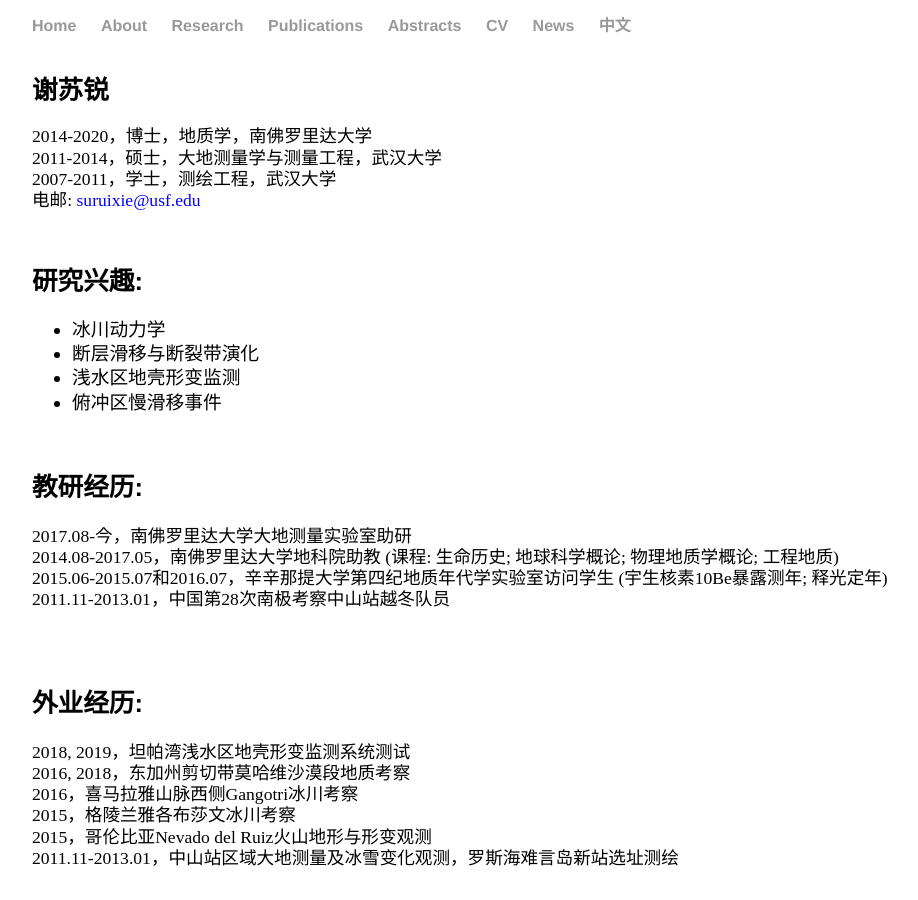
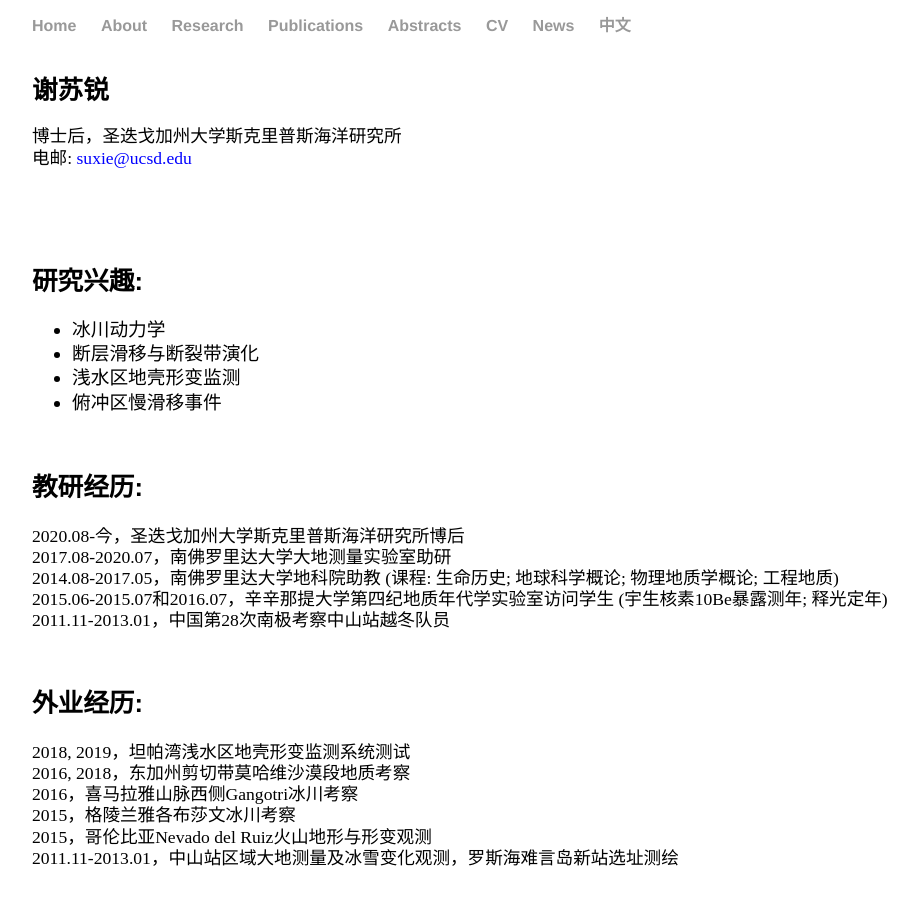
Before and after one commit to suruixie/suruixie.github.io, a Jekyll site: the page built from Chinese/index.html, in a window 1280 px wide and 900 px high. Shown: the whole window, without its empty margins (96-1014 px from the left). Built offline with Jekyll 4.4.1, drawn with Linux system fonts in a browser that asks for light colours; a style sheet for code colours, icons or effects is not loaded.

Commit message:
Update index.html

```diff
--- a/Chinese/index.html
+++ b/Chinese/index.html
@@ -7,11 +7,9 @@ title: 苏锐的中文页面
     <div class="Chinese">
         <div class="sideText">
 	    <h4 style="margin-bottom:0.1em;">谢苏锐</h4>
-            <p style="line-height: 120%;">2014-2020，博士，地质学，南佛罗里达大学<br>
-            2011-2014，硕士，大地测量学与测量工程，武汉大学<br>
-            2007-2011，学士，测绘工程，武汉大学<br>
+            <p style="line-height: 120%;">博士后，圣迭戈加州大学斯克里普斯海洋研究所<br>
             电邮:
-		<a href="mailto:suruixie@usf.edu" style="color:#0000FF;">suruixie@usf.edu</a> <br>
+		<a href="mailto:suxie@ucsd.edu" style="color:#0000FF;">suxie@ucsd.edu</a> <br>
             </p>
 	</div>
 	<div class="sideText">
@@ -26,7 +24,8 @@ title: 苏锐的中文页面
 	</div>
 	<div class="sideText">
 	    <h4 style="margin-top:2em;margin-bottom:0.2em;">教研经历: </h4>
-            <p style="line-height: 120%;">2017.08-今，南佛罗里达大学大地测量实验室助研<br>
+            <p style="line-height: 120%;">2020.08-今，圣迭戈加州大学斯克里普斯海洋研究所博后<br>
+            2017.08-2020.07，南佛罗里达大学大地测量实验室助研<br>
 	    2014.08-2017.05，南佛罗里达大学地科院助教 (课程: 生命历史; 地球科学概论; 物理地质学概论; 工程地质)<br>
             2015.06-2015.07和2016.07，辛辛那提大学第四纪地质年代学实验室访问学生 (宇生核素10Be暴露测年; 释光定年)<br>
             2011.11-2013.01，中国第28次南极考察中山站越冬队员<br>
```
